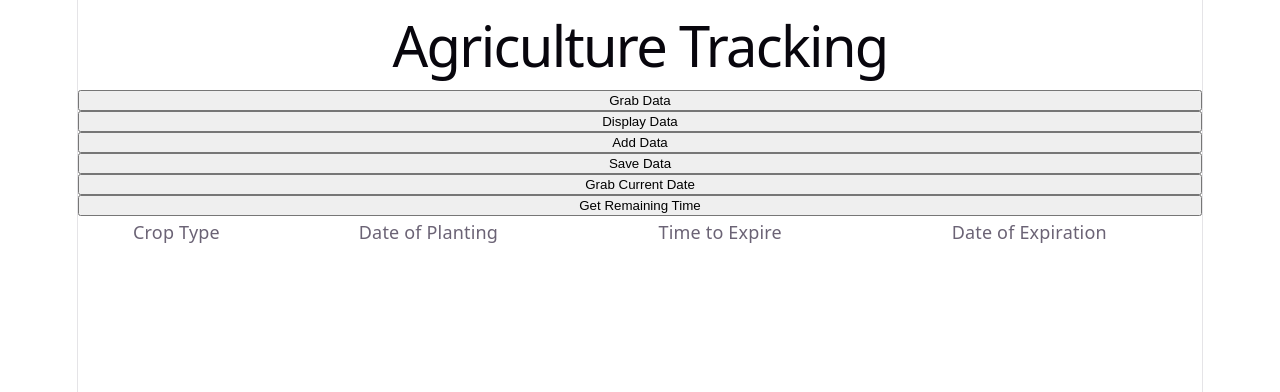
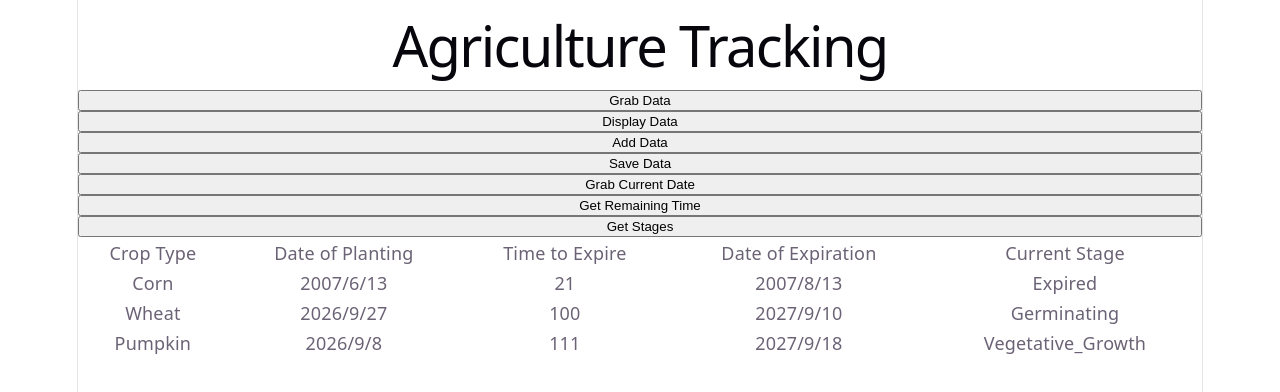
Before and after one commit to Penguin4tonight/CS193Project, a React (Vite) app in the folder React-Agriculture/: page / in a window 1280 px wide. Both pictures are taken after a click on the button "Grab Data". Shown: the top 392 px of the page. Built offline with nearby package versions, Linux system fonts and the light colour scheme.

Commit message:
I added in the function that enables the user to grab the stages of the crops and display them

```diff
--- a/React-Agriculture/src/App.tsx
+++ b/React-Agriculture/src/App.tsx
@@ -10,12 +10,12 @@ import './App.css'
 
 function App() {
   //Way to store and alter the cropdata for use in the project
-  const [cropdata, setcropdata] = useState<{ctype: string; begin_date: string; lifespan: string; last_date: string}[]>([]);
+  const [cropdata, setcropdata] = useState<{Crop_type: string; begin_date: string; lifespan: string; last_date: string; Germination: string; Vegetative_Growth: string; Fruit_Development: string; Maturity: string}[]>([]);
 
 
   //This Function provides the data from the csv file.
   function grabData() {
-    Papa.parse<{ctype: string; begin_date: string; lifespan: string; last_date: string}>("/Crop.csv", {
+    Papa.parse<{Crop_type: string; begin_date: string; lifespan: string; last_date: string; Germination: string; Vegetative_Growth: string; Fruit_Development: string; Maturity: string}>("/Crop.csv", {
       download: true,
       header: true,
       complete: (result) => {
@@ -31,10 +31,14 @@ function App() {
 //This function adds the data to the current cropdata
   function addData() {
     let crop = {
-      ctype:"pumpkin",
+      Crop_type:"Sweet Potato",
       begin_date:"2026/5/15",
       lifespan:"20",
       last_date:"2026/10/20",
+      Germination: "1",
+      Vegetative_Growth: "3",
+      Fruit_Development: "7",
+      Maturity: "15",
     };
     setcropdata([...cropdata, crop])
   }
@@ -51,8 +55,8 @@ function App() {
 //This function grabs the current date
   function grabDate() {
     const d = new Date();
-    let l = d.getFullYear() + "/" + d.getDate() + "/" + d.getMonth();
-    console.log(l)
+    //let l = d.getFullYear() + "/" + d.getDate() + "/" + d.getMonth();
+    //console.log(l)
     console.log(d)
     return d
   }
@@ -79,6 +83,46 @@ function App() {
 
   }
 
+  //This function takes the current date and the stages of the crops to find their current stage
+  function getStages() {
+    let stage = []
+    for(const crop of cropdata) {
+      let begin_date = crop["begin_date"];
+      let lifespan = Number(crop["lifespan"])
+      let bg_date = begin_date.split("/")
+      let year = Number(bg_date[0])
+      let month = Number(bg_date[1])
+      let day = Number(bg_date[2])
+      let start_date = new Date(year,month,day)
+      let Germination_time = Number(crop["Germination"]);
+      let Vegetative_time = Number(crop["Vegetative_Growth"])
+      let Fruit_time = Number(crop["Fruit_Development"])
+      let Maturity_time = Number(crop["Maturity"])
+      let day_difference = differenceInDays(grabDate(), start_date)
+      if(day_difference > lifespan ) {
+        stage.push("Expired")
+      }
+      else if(day_difference > Maturity_time) {
+        stage.push("Germination")
+      }
+      else if(day_difference > Fruit_time) {
+        stage.push("Fruiting")
+      }
+      else if (day_difference > Vegetative_time) {
+        stage.push("Vegetative_Growth")
+      }
+      else if(day_difference > Germination_time) {
+        stage.push("Germinating")
+      }
+      else{
+        stage.push("Still a seed")
+      }
+
+    }
+    console.log(stage)
+    return stage
+  }
+
   /* the return creates the design and main page displayed for the user*/
   return (
     <>
@@ -89,13 +133,28 @@ function App() {
     <button onClick={saveData} type="button">Save Data</button>
     <button onClick={grabDate} type="button">Grab Current Date</button>
     <button onClick={remainingTime} type="button"> Get Remaining Time </button>
+    <button onClick={getStages} type="button">Get Stages</button>
     <table>
+      <thead>
         <tr>
           <td>Crop Type</td>
           <td>Date of Planting</td>
           <td>Time to Expire</td>
           <td>Date of Expiration</td>
+          <td>Current Stage</td>
         </tr>
+      </thead>
+      <tbody>
+        {cropdata.map((crop, index) => (
+          <tr key = {crop.Crop_type}>
+            <td>{crop.Crop_type}</td>
+            <td>{crop.begin_date}</td>
+            <td>{crop.lifespan}</td>
+            <td>{crop.last_date}</td>
+            <td>{getStages()[index]}</td>
+          </tr>
+        ))}
+      </tbody>
     </table>
     </>
   )
```
Also changed, not shown: React-Agriculture/public/Crop.csv, 1 other file (tests, documents, lock files or other folders). Lines whose indentation alone changed are shown as unchanged.
